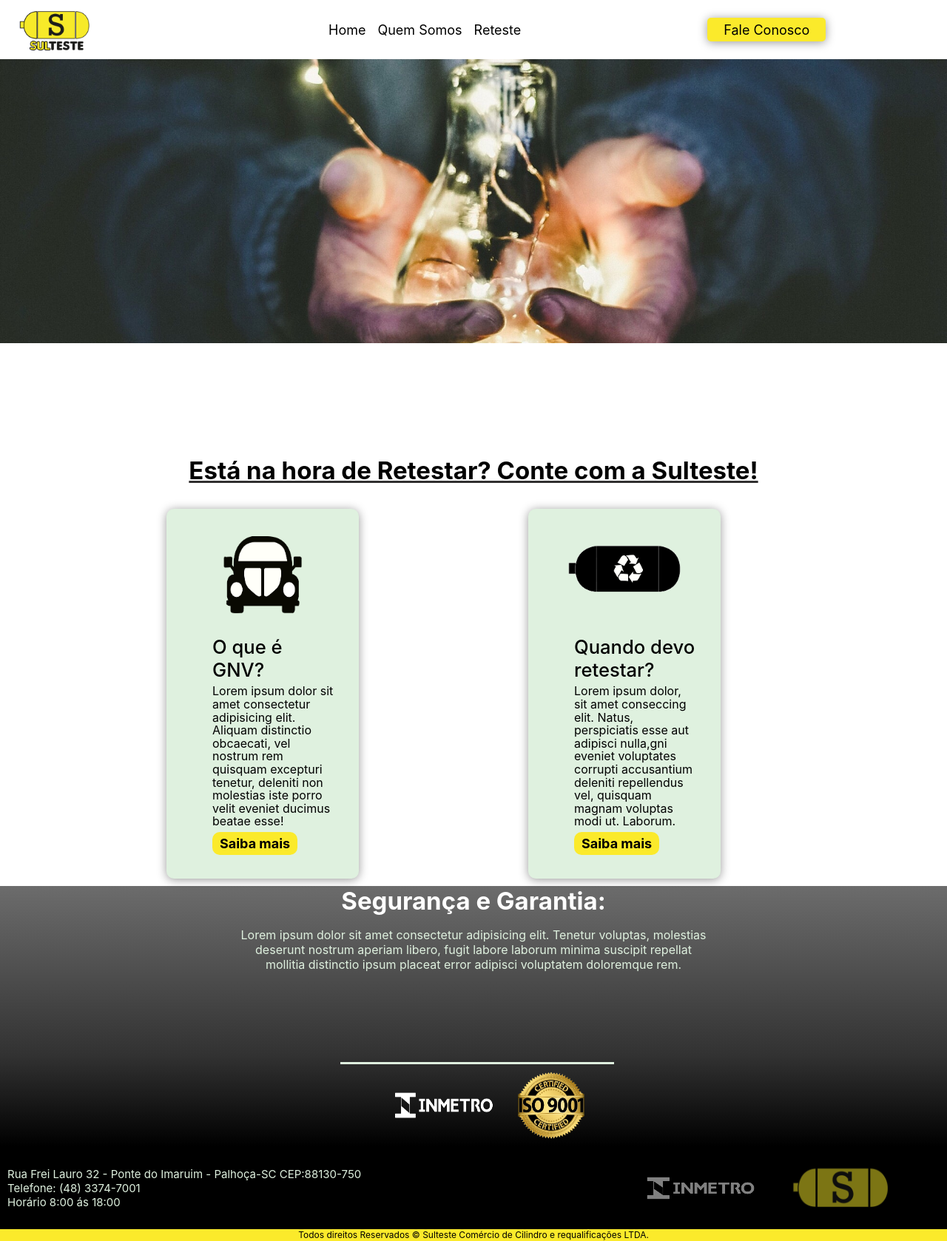
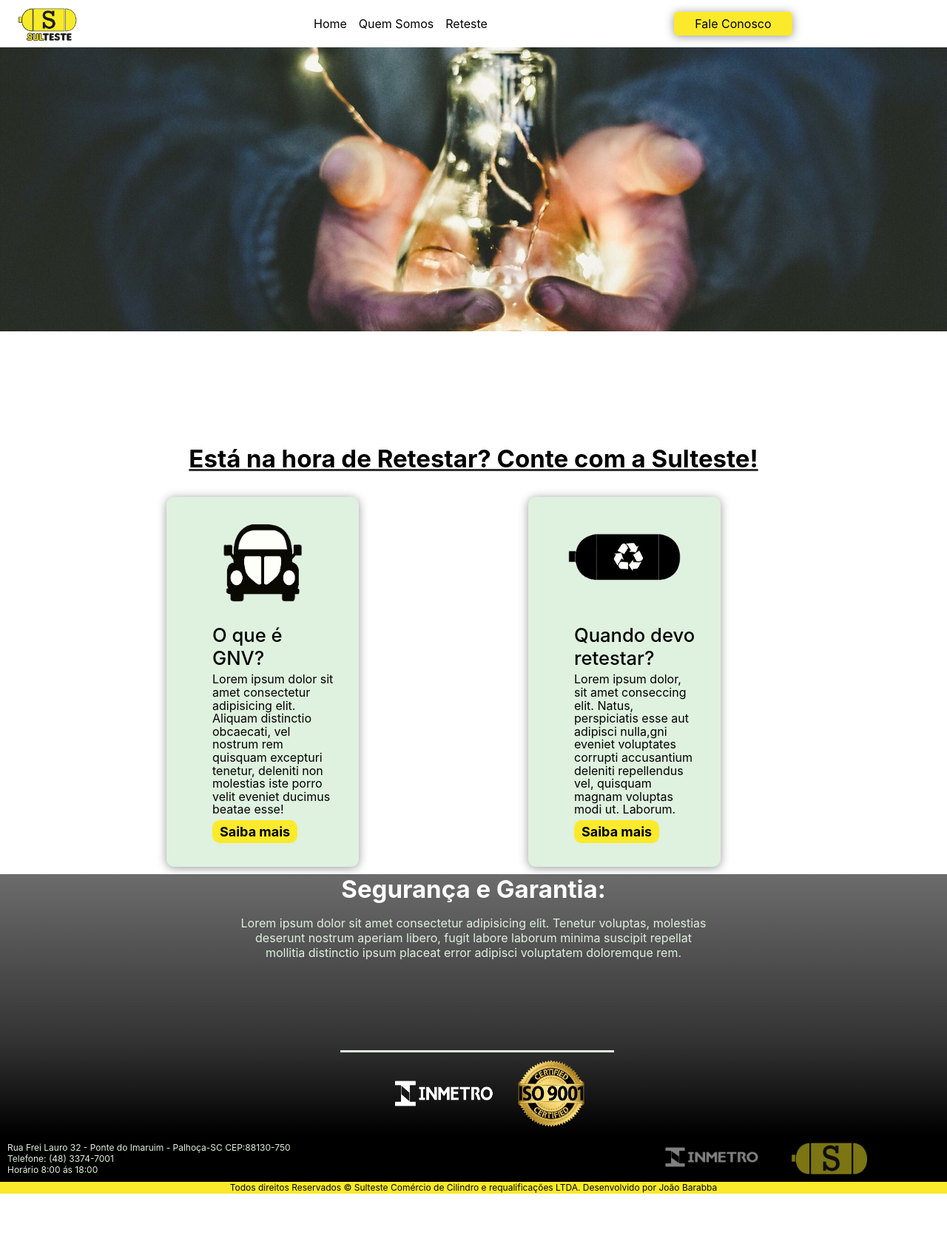
Before and after one commit to joao-barabba/Sulteste, a plain HTML site: page index.html in a window 1280 px wide. Shown: the whole page at 74% size. After the commit the page ends 1614 px from the top, so only its background shows below. Drawn offline with Linux system fonts and the light colour scheme.

Commit message:
:package: Versão 4 do código, hoje entrego a página Quem somos, ainda com alguns detalhes que podem ser alteradas futuramente porém já está funcional

```diff
--- a/estilos/styleHome.css
+++ b/estilos/styleHome.css
@@ -3,7 +3,7 @@
   margin: 0;
 }
 .cabecalho {
-  height: 5rem;
+  height: 4rem;
   width: 100%;
   display: flex;
   align-items: center;
@@ -14,7 +14,7 @@
   background-color: #fff;
 }
 .cabecalho .logo {
-  width: 120px;
+  width: 100px;
   padding-left: 1rem;
   cursor: pointer;
 }
@@ -25,7 +25,7 @@
   margin-left: 200px;
 }
 .cabecalho .menu a {
-  font-size: 18px;
+  font-size: 16px;
   font-family: -apple-system, BlinkMacSystemFont, "Segoe UI", Roboto, Oxygen,
     Ubuntu, Cantarell, "Open Sans", "Helvetica Neue", sans-serif;
   color: #000;
@@ -34,7 +34,7 @@
   font-weight: 400;
 }
 .menu a:hover {
-  text-decoration: underline;
+  border-bottom: solid 1px #111111;
 }
 .cabecalho .btn {
   background-color: #fbea2b;
@@ -47,7 +47,7 @@
   box-shadow: 0 0.1rem 0.8rem rgba(0, 0, 0, 0.4);
 }
 .cabecalho .btn a {
-  font-size: 18px;
+  font-size: 16px;
   font-family: -apple-system, BlinkMacSystemFont, "Segoe UI", Roboto, Oxygen,
     Ubuntu, Cantarell, "Open Sans", "Helvetica Neue", sans-serif;
   text-decoration: none;
@@ -62,7 +62,7 @@
   display: flex;
   flex-direction: column;
   align-items: center;
-  margin-top: 5rem;
+  margin-top: 4rem;
 }
 #slider {
   width: 100%;
@@ -205,13 +205,13 @@
 .rodape{
   display: grid;
   background-color:#000;
-  height: 8rem;
+  height: 5rem;
   width: 100%;
   grid-template-columns: 3fr 1fr 1fr;
-  grid-template-rows:7rem 1rem;
+  grid-template-rows:4rem 1rem;
   font-family: -apple-system, BlinkMacSystemFont, 'Segoe UI', Roboto, Oxygen, Ubuntu, Cantarell, 'Open Sans', 'Helvetica Neue', sans-serif;
   color: #dff1df;
-  font-size: 15px;
+  font-size: 12px;
 
 }
 .rodape .text-rodape{
@@ -242,3 +242,11 @@
   text-align: center;
   font-size: 12px;
 }
+.rodape .direitos a{
+  text-decoration: none;
+  color: #000;
+}
+.rodape .direitos a:hover{
+  text-decoration: underline;
+
+}
--- /dev/null
+++ b/estilos/styleQuemsomos.css
@@ -0,0 +1,168 @@
+* {
+    padding: 0;
+    margin: 0;
+  }
+  .cabecalho {
+    height: 4rem;
+    width: 100%;
+    display: flex;
+    align-items: center;
+    position: fixed;
+    left: 0;
+    top: 0;
+    z-index: 100;
+    background-color: #fff;
+  }
+  .cabecalho .logo {
+    width: 100px;
+    padding-left: 1rem;
+    cursor: pointer;
+  }
+  .cabecalho .menu {
+    list-style: none;
+    display: flex;
+    padding: 10 100px;
+    margin-left: 200px;
+  }
+  .cabecalho .menu a {
+    font-size: 16px;
+    font-family: -apple-system, BlinkMacSystemFont, "Segoe UI", Roboto, Oxygen,
+      Ubuntu, Cantarell, "Open Sans", "Helvetica Neue", sans-serif;
+    color: #000;
+    text-decoration: none;
+    padding: 8px;
+    font-weight: 400;
+  }
+  .menu a:hover {
+    border-bottom: solid 1px #111111;
+  }
+  .cabecalho .btn {
+    background-color: #fbea2b;
+    margin-left: 9rem;
+    width: 10rem;
+    height: 2rem;
+    border-radius: 5px;
+    border-style: none;
+    cursor: pointer;
+    box-shadow: 0 0.1rem 0.8rem rgba(0, 0, 0, 0.4);
+  }
+  .cabecalho .btn a {
+    font-size: 16px;
+    font-family: -apple-system, BlinkMacSystemFont, "Segoe UI", Roboto, Oxygen,
+      Ubuntu, Cantarell, "Open Sans", "Helvetica Neue", sans-serif;
+    text-decoration: none;
+    color: #000;
+  }
+  .cabecalho .btn:hover {
+    border-style: solid;
+    box-shadow: 0.5px 0.1px 2px rgb(7, 7, 7);
+  }
+  .container{
+    height: 32rem;
+    display: grid;
+    grid-template-columns: 3fr 1fr 1fr;
+    grid-template-rows:2rem 8rem 4rem 2rem;
+    margin-top: 4rem;
+    background: rgb(223,241,223);
+    background: linear-gradient(0deg, rgba(223,241,223,1) 0%, rgba(222,214,214,1) 22%, rgba(199,199,199,1) 100%);
+    color: #111111;
+    font-family: -apple-system, BlinkMacSystemFont, 'Segoe UI', Roboto, Oxygen, Ubuntu, Cantarell, 'Open Sans', 'Helvetica Neue', sans-serif;
+  }
+  .container h2{
+    grid-column-start: 1;
+    grid-column-end: 4;
+    grid-row-start:1;
+    grid-row-end: 1;
+    text-align: center;
+    justify-self: center;
+    border-bottom: solid 1px #111111;
+  }
+  .container .video{
+    grid-column-start: 3;
+    grid-column-end: 4;
+    grid-row-start:2;
+    grid-row-end: 3;
+
+  }
+  .container .yt{
+      border-radius: 30px;
+      margin: 25 30px;
+      box-shadow: 0 0.1rem 0.8rem #111111;
+  }
+  .container .conteudo{
+    grid-column-start: 1;
+    grid-column-end: 3;
+    grid-row-start:2;
+    grid-row-end: 3;
+    margin: 70 60px;
+  }
+  #slider{
+      position: relative;
+
+  }
+  #slider img{
+      object-fit: cover;
+      grid-column-start: 1;
+      grid-column-end: 3;
+      grid-row-start:4;
+      grid-row-end: 4;
+      margin: 130 200px;
+      height: 200px;
+      width: 300px;
+      opacity: 0;
+      position: absolute;
+      border-radius: 30px;
+      box-shadow: 0 0.1rem 0.8rem #111111;
+  }
+  #slider img.selected {
+    opacity: 1;
+  }
+
+
+  .rodape{
+    display: grid;
+    background-color:#000;
+    height: 5rem;
+    width: 100%;
+    grid-template-columns: 3fr 1fr 1fr;
+    grid-template-rows:4rem 1rem;
+    font-family: -apple-system, BlinkMacSystemFont, 'Segoe UI', Roboto, Oxygen, Ubuntu, Cantarell, 'Open Sans', 'Helvetica Neue', sans-serif;
+    color: #dff1df;
+    font-size: 12px;
+  }
+  .rodape .text-rodape{
+    grid-column-start: 1;
+    grid-column-end: 1;
+    grid-row-start:1;
+    grid-row-end: 1;
+    align-self: center;
+    padding: 10px;
+  }
+  .rodape .img-rodape{
+    grid-column-start: 2;
+    grid-column-end: 4;
+    grid-row-start:1;
+    grid-row-end: 1;
+    justify-self: center;
+    align-self: center;
+    opacity: 0.5;
+    cursor: pointer;
+  }
+  .rodape .direitos{
+    background-color: #fbea2b;
+    grid-column-start: 1;
+    grid-column-end: 4;
+    grid-row-start:2;
+    grid-row-end: 2;
+    color: #000;
+    text-align: center;
+    font-size: 12px;
+  }
+  .rodape .direitos a{
+    text-decoration: none;
+    color: #000;
+  }
+  .rodape .direitos a:hover{
+    text-decoration: underline;
+
+  }
--- a/index.html
+++ b/index.html
@@ -16,7 +16,7 @@
             <nav>
                 <ul class="menu">
                     <li><a href="#home"> Home  </a></li>
-                    <li><a href=""> Quem Somos   </a></li>
+                    <li><a href="quemsomos.html"> Quem Somos   </a></li>
                     <li><a href=""> Reteste  </a></li>
                 </ul>
             </nav>
@@ -73,11 +73,11 @@
              <p> Rua Frei Lauro 32 - Ponte do Imaruim - Palhoça-SC CEP:88130-750</br>Telefone: (48) 3374-7001</br>Horário 8:00 ás 18:00 </p>
            </div>
            <div class="img-rodape">
-            <a href="https://www.gov.br/inmetro/pt-br" target="_blank"><img src="/imagens/inmetro-sem-fundo.png"width="220"title="Inmetro" ></a>
-             <a href="#home"><img src="/imagens/sultestes_logo_2.png" width="150"></a>
+            <a href="https://www.gov.br/inmetro/pt-br" target="_blank"><img src="/imagens/inmetro-sem-fundo.png"width="190"title="Inmetro" ></a>
+             <a href="#home"><img src="/imagens/sultestes_logo_2.png" width="120"></a>
            </div>
            <div class="direitos">
-             <p>Todos direitos Reservados &copy; Sulteste Comércio de Cilindro e requalificações LTDA.</p>
+             <p>Todos direitos Reservados &copy; Sulteste Comércio de Cilindro e requalificações LTDA. Desenvolvido por <a href="https://joao-barabba.github.io/Site_Portfolio/" target="_blank">João Barabba</a></p>
            </div>
          </footer>
   </body>
```
Also changed, not shown: quemsomos.html (added, +56 -0 lines).
